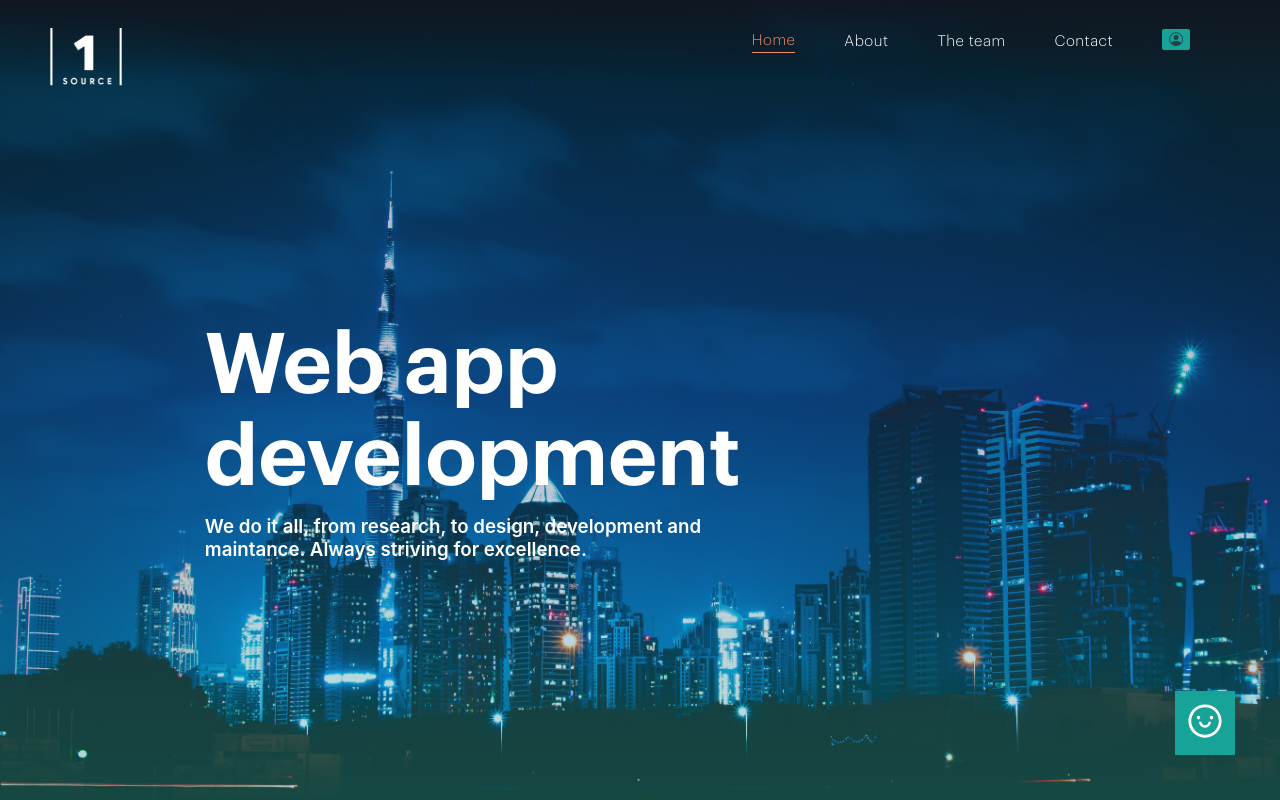
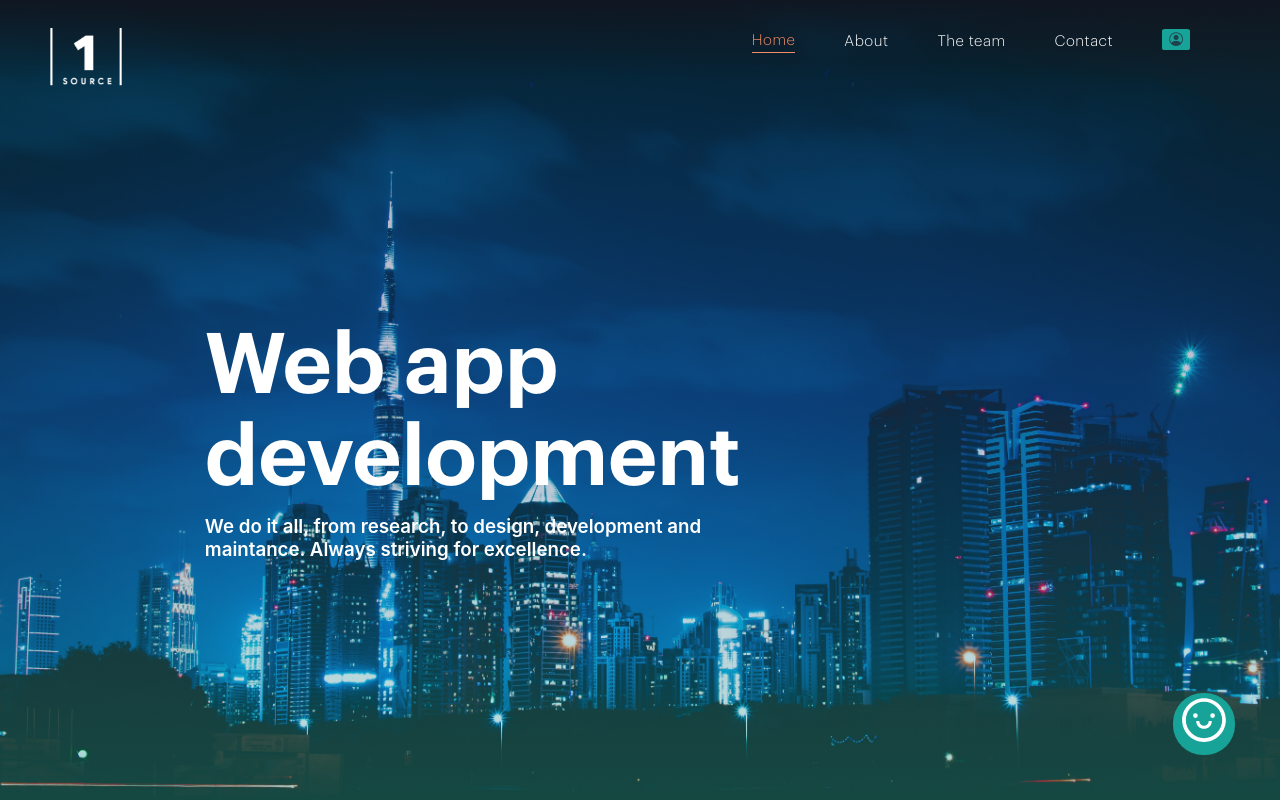
Before and after one commit to AnnaToll/one-source-fe, a React (Create React App) app: page / in a window 1280 px wide. Shown: the top 800 px of the page. Built offline with nearby package versions, Linux system fonts and the light colour scheme; no server answers.

Commit message:
Feature:001 testing new chat icon

```diff
--- a/src/components/Chat/ChatButton.js
+++ b/src/components/Chat/ChatButton.js
@@ -14,9 +14,9 @@ const ChatButton = () => {
             <div className='Chat-Icons'>
                 {
                     show === true ?
-                <p onClick={ () =>setShow(!show)}><AiOutlineCloseCircle /></p>
+                <p className='Icon-close' onClick={ () =>setShow(!show)}><AiOutlineCloseCircle /></p>
                 :
-                <p onClick={ () =>setShow(!show)}><AiOutlineSmile /></p>
+                <p className='Icon-chat' onClick={ () =>setShow(!show)}><AiOutlineSmile /></p>
                 }
 
             </div>
--- a/src/components/Chat/chat.css
+++ b/src/components/Chat/chat.css
@@ -2,7 +2,6 @@
     position: fixed;
     bottom: 45px;
     right: 45px;
-    background-color: #17a398;
     z-index: 80;
     color: white;
     cursor: pointer;
@@ -10,28 +9,23 @@
 
 .Chat-Icons {
     display: flex;
+    cursor: pointer;
+}
+
+.Icon-close {
+    font-size: 38px;
+}
+
+.Icon-chat {
+    font-size: 50px;
+    height: 62px;
+    width: 62px;
+    padding: 2px;
+    border-radius: 30px;
+    background-color: #17a398;
     justify-content: center;
     align-items: center;
     text-align: center;
-    margin-top: 4px;
-    padding: 10px;
-    height: 60px;
-    width: 60px;
-    font-size: 38px;
-    cursor: pointer;
-}
-
-.Chat-Icons-Close {
-    display: flex;
-    justify-content: center;
-    align-items: center;
-    text-align: center;
-    margin-top: 4px;
-    padding: 40px;
-    height: 40px;
-    width: 40px;
-    font-size: 38px;
-    cursor: pointer;
 }
 
 .Chatbot {
```
